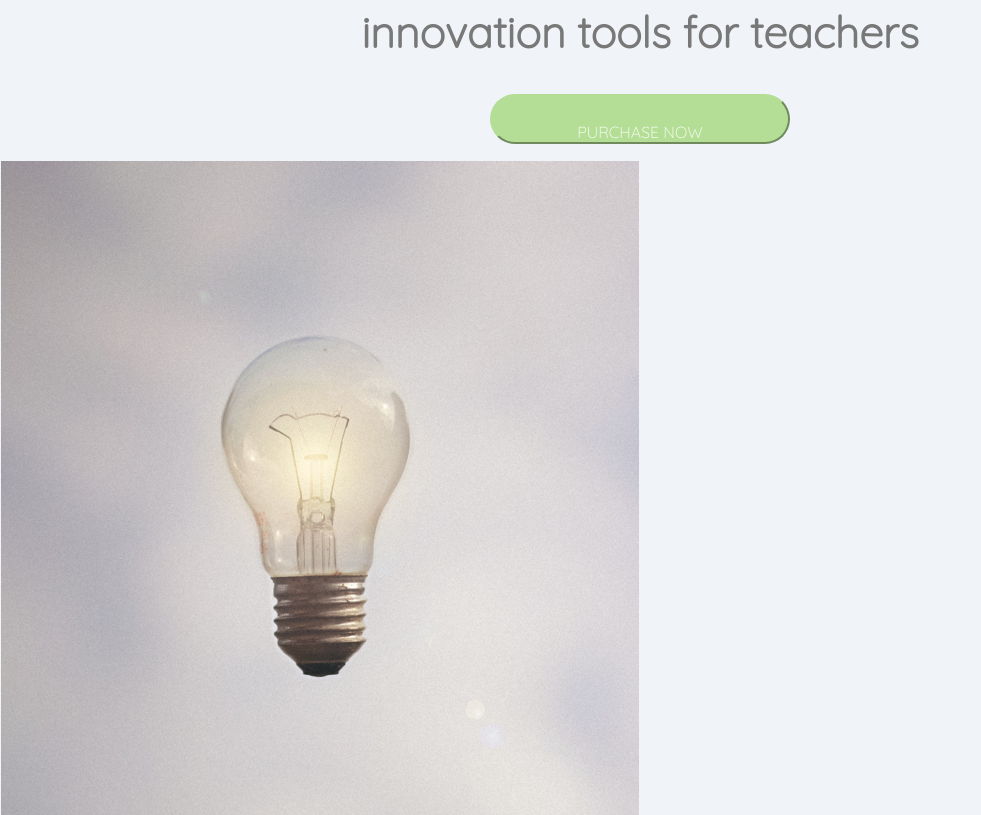
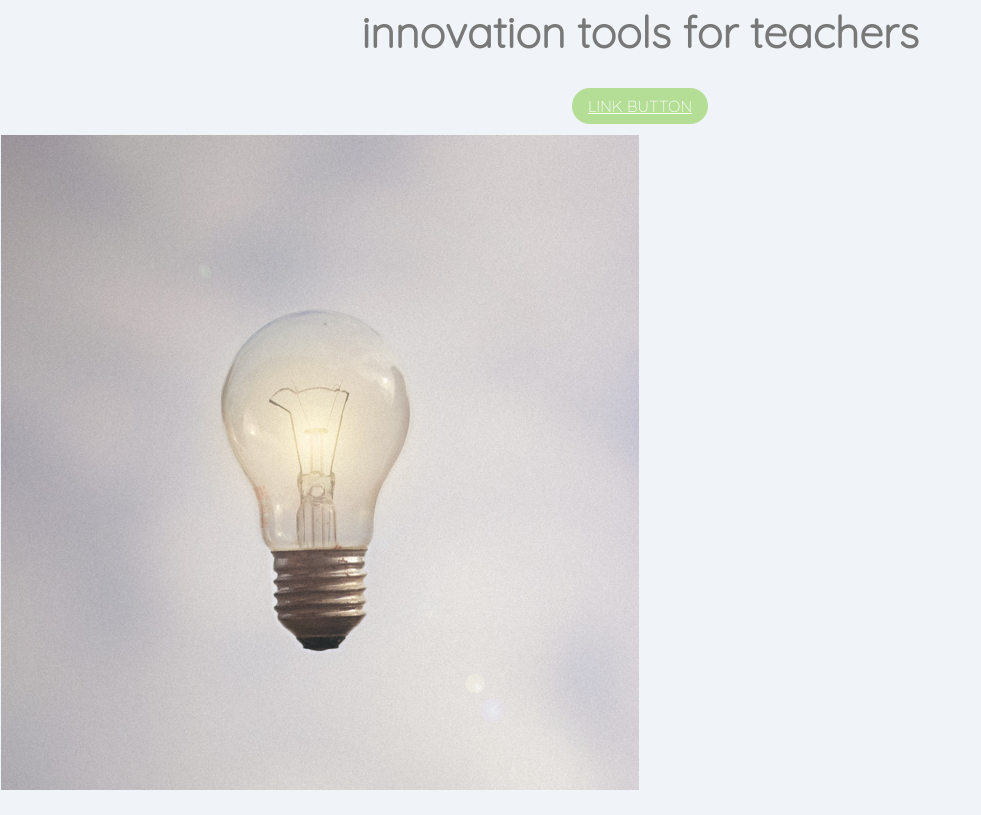
Before and after one commit to jenjjy/calm-fall-2018, a WordPress theme: template themes/calm/front-page.php in a window 1280 px wide. Shown: the part 24-839 px from the top of the page, without its empty margins (0-981 px from the left). Run offline with PHP 8.4 and a stand-in for WordPress, Linux system fonts and the light colour scheme; the site name, menu and one post (Sample post) are stand-ins, and other content is empty; some libraries are stand-ins or nearby versions.

Commit message:
update button

```diff
--- a/themes/calm/front-page.php
+++ b/themes/calm/front-page.php
@@ -12,9 +12,8 @@ get_header(); ?>
         <div class="banner-header">
             <h1>innovation tools for teachers</h1>
             <div>
-                <button type="button">
-                    <p>purchase now</p>
-                </button>
+                <a href="#" class="button">Link Button</a>
+
             </div>
         </div>
         <div class="hero-image hero-home">
@@ -26,7 +25,7 @@ get_header(); ?>
         </div>
 
 
-        <?php get_template_part("testimony"); ?>
+        `<?php get_template_part('template-parts/testimony'); ?>`
 
     </main><!-- #main -->
 </div><!-- #primary -->
--- a/themes/calm/sass/_forms.scss
+++ b/themes/calm/sass/_forms.scss
@@ -3,8 +3,7 @@
 --------------------------------------------------------------*/
 
 /* Buttons */
-
-button {
+.button {
   @include button;
   @include heightandwidth(50px, 300px);
 }
--- a/themes/calm/style.css
+++ b/themes/calm/style.css
@@ -476,7 +476,7 @@ table {
 # Forms
 --------------------------------------------------------------*/
 /* Buttons */
-button {
+.button {
   background: #b4de96;
   border-color: #b4de96;
   border-radius: 25px;
@@ -485,7 +485,7 @@ button {
   text-transform: uppercase;
   height: 50px;
   width: 300px; }
-  button:hover {
+  .button:hover {
     background: -webkit-gradient(linear, left top, left bottom, from(rgba(0, 0, 0, 0.4)), to(rgba(0, 0, 0, 0.4)));
     background: linear-gradient(rgba(0, 0, 0, 0.4), rgba(0, 0, 0, 0.4)); }
 
```
Also changed, not shown: themes/calm/build/css/style.min.css, 1 other file.
